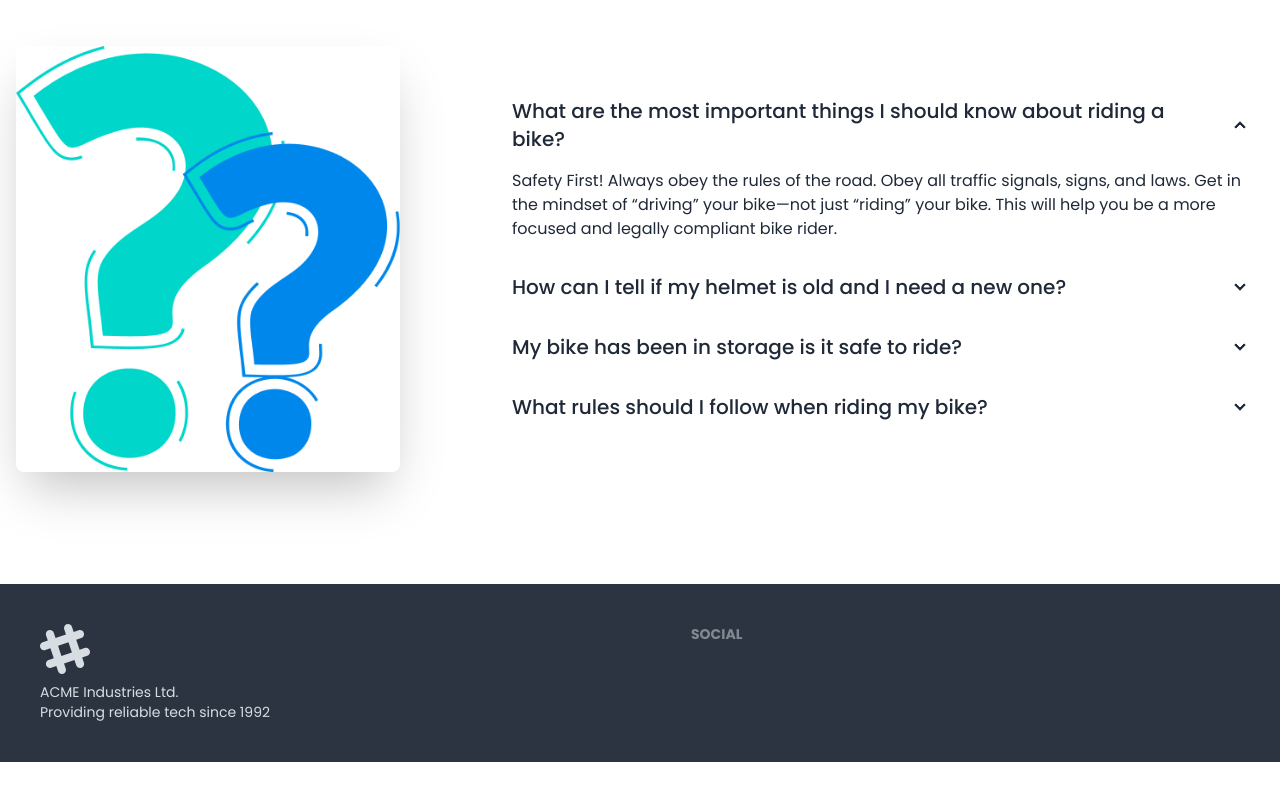
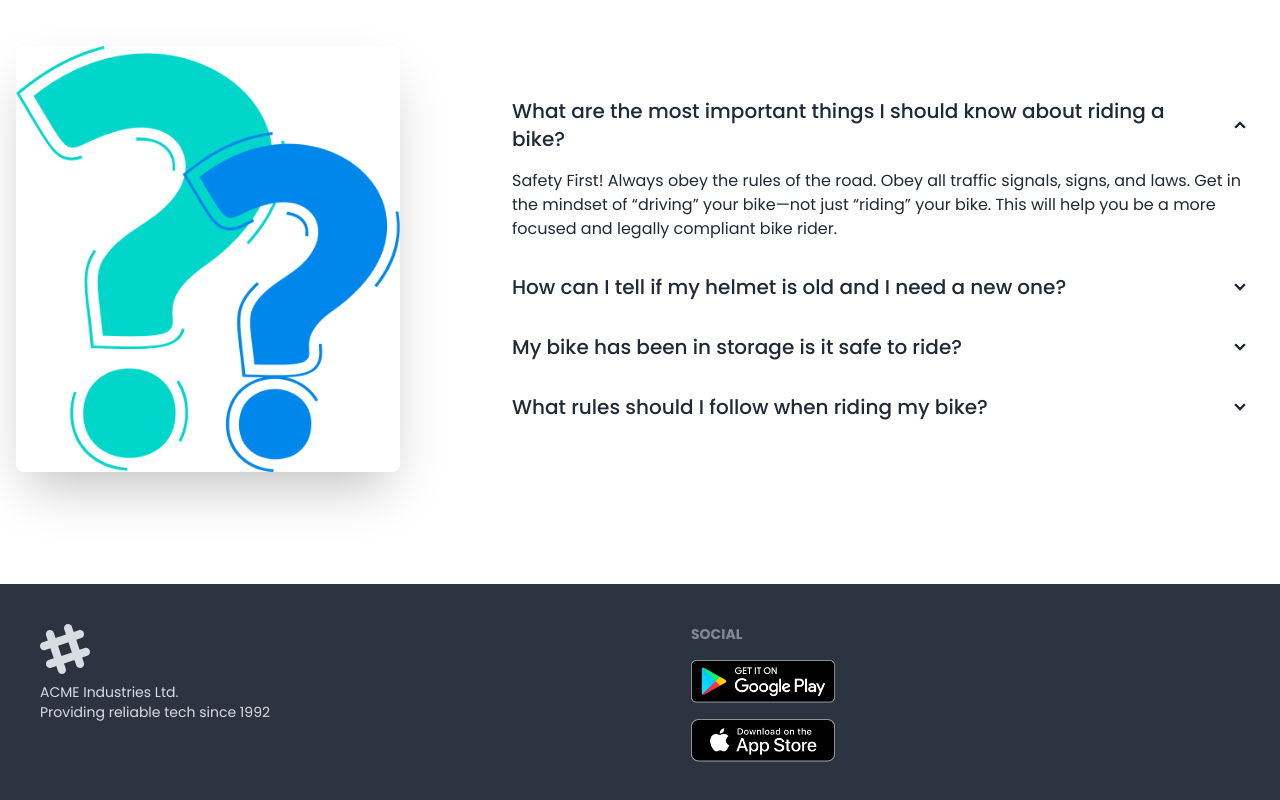
Before and after one commit to Kamrujjaman-Rabin/Biker-Zone-with-DaisyUI, a plain HTML site: page index.html in a window 1280 px wide. Shown: the part 2450-3250 px from the top of the page. Before the commit the page ends 3212 px from the top, so only its background shows below. Drawn offline with nearby package versions, Linux system fonts and the light colour scheme.

Commit message:
Update index.html
To update the image sources for social media

```diff
--- a/index.html
+++ b/index.html
@@ -349,8 +349,8 @@
     <div>
       <span class="footer-title">Social</span>
       <div class="grid grid-cols-1 gap-4">
-        <a><img class="w-36" src=".images/others/android.png" alt=""></a>
-        <a><img class="w-36" src=".images/others/ios.png" alt=""></a>
+        <a><img class="w-36" src="./images/others/android.png" alt=""></a>
+        <a><img class="w-36" src="./images/others/ios.png" alt=""></a>
       </div>
     </div>
   </footer>
```
